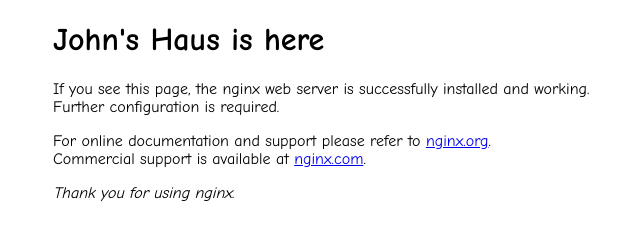
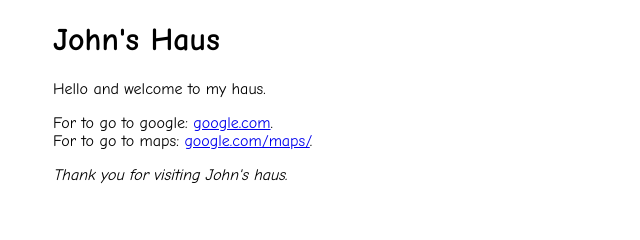
Before and after one commit to johnmwalker/ec2jenkins, a plain HTML site: page index.html in a window 1280 px wide. Shown: the whole page, without its empty margins (307-947 px from the left). Drawn offline with Linux system fonts and the light colour scheme.

Commit message:
made the index file my own

```diff
--- a/index.html
+++ b/index.html
@@ -10,15 +10,14 @@
 </style>
 </head>
 <body>
-<h1>John's Haus is here</h1>
-<p>If you see this page, the nginx web server is successfully installed and
-working. Further configuration is required.</p>
+<h1>John's Haus</h1>
+<p>Hello and welcome to my haus.</p>
 
-<p>For online documentation and support please refer to
-<a href="http://nginx.org/">nginx.org</a>.<br/>
-Commercial support is available at
-<a href="http://nginx.com/">nginx.com</a>.</p>
+<p>For to go to google:
+<a href="googs">google.com</a>.<br/>
+For to go to maps:
+<a href="maps">google.com/maps/</a>.</p>
 
-<p><em>Thank you for using nginx.</em></p>
+<p><em>Thank you for visiting John's haus.</em></p>
 </body>
 </html>
```
